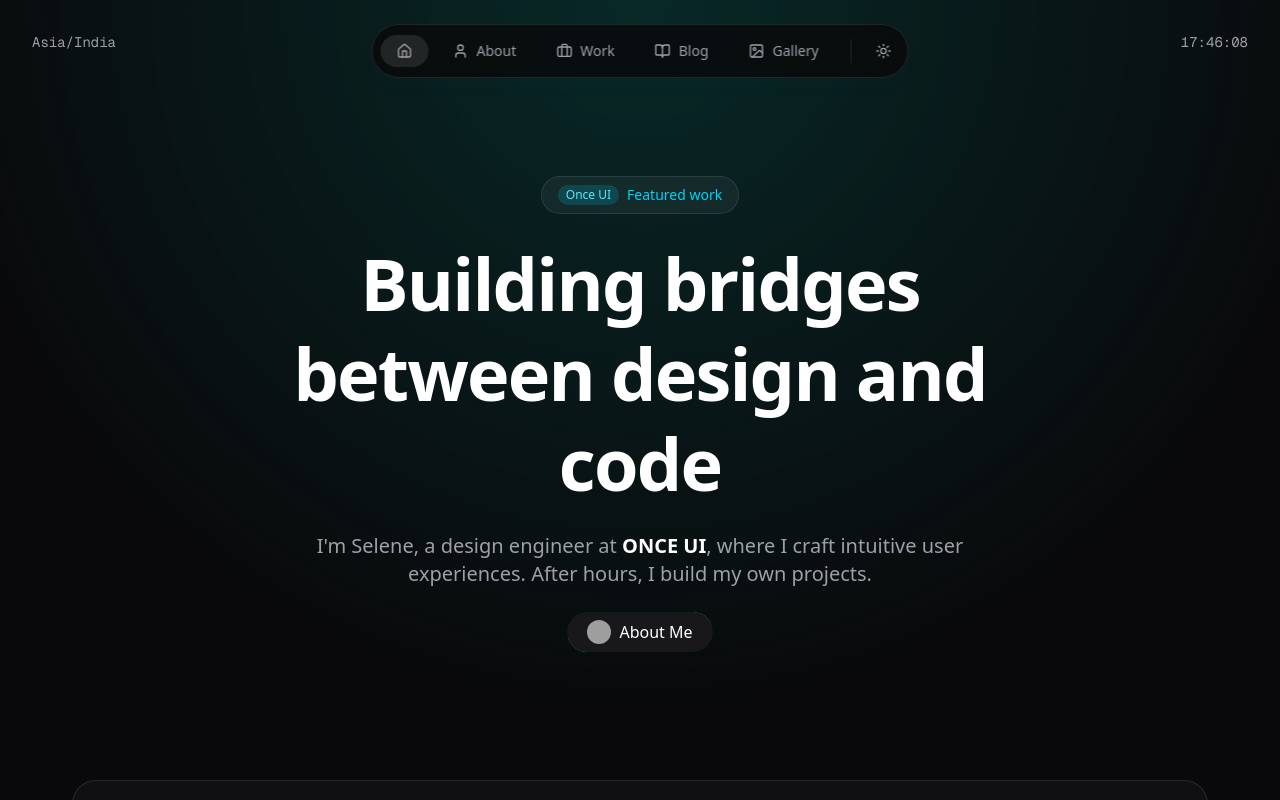
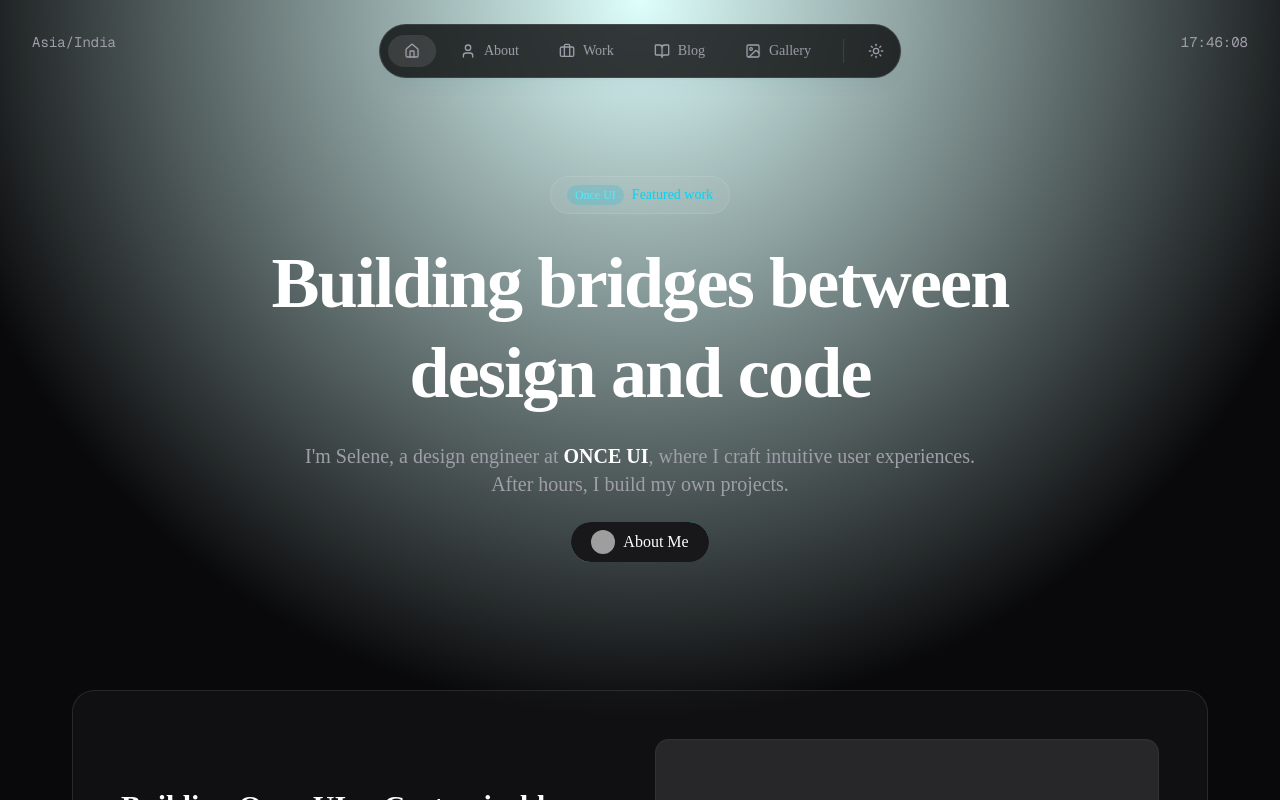
Before and after one commit to codexAbhi007/portfoliov1, a Next.js app: page / in a window 1280 px wide. Shown: the top 800 px of the page. Built offline with nearby package versions, Linux system fonts and the light colour scheme; grey boxes are pictures that could not be loaded.

Commit message:
feat: initial commit

```diff
--- a/src/app/globals.css
+++ b/src/app/globals.css
@@ -1,29 +1,91 @@
 @import "tailwindcss";
+@import "tw-animate-css";
+@import "shadcn/tailwind.css";
 
 @custom-variant dark (&:is(.dark *));
 html {
   scroll-behavior: smooth;
 }
-:root {
-  --background: #fafafa;
-  --foreground: #09090b;
-}
 
 .dark {
-  --background: #09090b;
-  --foreground: #fafafa;
+  --background: oklch(0.145 0 0);
+  --foreground: oklch(0.985 0 0);
+  --card: oklch(0.205 0 0);
+  --card-foreground: oklch(0.985 0 0);
+  --popover: oklch(0.205 0 0);
+  --popover-foreground: oklch(0.985 0 0);
+  --primary: oklch(0.922 0 0);
+  --primary-foreground: oklch(0.205 0 0);
+  --secondary: oklch(0.269 0 0);
+  --secondary-foreground: oklch(0.985 0 0);
+  --muted: oklch(0.269 0 0);
+  --muted-foreground: oklch(0.708 0 0);
+  --accent: oklch(0.269 0 0);
+  --accent-foreground: oklch(0.985 0 0);
+  --destructive: oklch(0.704 0.191 22.216);
+  --border: oklch(1 0 0 / 10%);
+  --input: oklch(1 0 0 / 15%);
+  --ring: oklch(0.556 0 0);
+  --chart-1: oklch(0.809 0.105 251.813);
+  --chart-2: oklch(0.623 0.214 259.815);
+  --chart-3: oklch(0.546 0.245 262.881);
+  --chart-4: oklch(0.488 0.243 264.376);
+  --chart-5: oklch(0.424 0.199 265.638);
+  --sidebar: oklch(0.205 0 0);
+  --sidebar-foreground: oklch(0.985 0 0);
+  --sidebar-primary: oklch(0.488 0.243 264.376);
+  --sidebar-primary-foreground: oklch(0.985 0 0);
+  --sidebar-accent: oklch(0.269 0 0);
+  --sidebar-accent-foreground: oklch(0.985 0 0);
+  --sidebar-border: oklch(1 0 0 / 10%);
+  --sidebar-ring: oklch(0.556 0 0);
 }
 
 @theme inline {
   --color-background: var(--background);
   --color-foreground: var(--foreground);
-  --font-sans: var(--font-geist-sans);
+  --font-sans: var(--font-sans);
   --font-mono: var(--font-geist-mono);
+  --color-sidebar-ring: var(--sidebar-ring);
+  --color-sidebar-border: var(--sidebar-border);
+  --color-sidebar-accent-foreground: var(--sidebar-accent-foreground);
+  --color-sidebar-accent: var(--sidebar-accent);
+  --color-sidebar-primary-foreground: var(--sidebar-primary-foreground);
+  --color-sidebar-primary: var(--sidebar-primary);
+  --color-sidebar-foreground: var(--sidebar-foreground);
+  --color-sidebar: var(--sidebar);
+  --color-chart-5: var(--chart-5);
+  --color-chart-4: var(--chart-4);
+  --color-chart-3: var(--chart-3);
+  --color-chart-2: var(--chart-2);
+  --color-chart-1: var(--chart-1);
+  --color-ring: var(--ring);
+  --color-input: var(--input);
+  --color-border: var(--border);
+  --color-destructive: var(--destructive);
+  --color-accent-foreground: var(--accent-foreground);
+  --color-accent: var(--accent);
+  --color-muted-foreground: var(--muted-foreground);
+  --color-muted: var(--muted);
+  --color-secondary-foreground: var(--secondary-foreground);
+  --color-secondary: var(--secondary);
+  --color-primary-foreground: var(--primary-foreground);
+  --color-primary: var(--primary);
+  --color-popover-foreground: var(--popover-foreground);
+  --color-popover: var(--popover);
+  --color-card-foreground: var(--card-foreground);
+  --color-card: var(--card);
+  --radius-sm: calc(var(--radius) * 0.6);
+  --radius-md: calc(var(--radius) * 0.8);
+  --radius-lg: var(--radius);
+  --radius-xl: calc(var(--radius) * 1.4);
+  --radius-2xl: calc(var(--radius) * 1.8);
+  --radius-3xl: calc(var(--radius) * 2.2);
+  --radius-4xl: calc(var(--radius) * 2.6);
 }
 
 body {
   background-color: var(--background);
-  color: var(--foreground);
   font-family: var(--font-sans);
   background-attachment: fixed;
 }
@@ -52,3 +114,50 @@
 .animate-spin-slow {
   animation: spin-slow 6s linear infinite;
 }
+
+:root {
+  --background: oklch(1 0 0);
+  --foreground: oklch(0.145 0 0);
+  --card: oklch(1 0 0);
+  --card-foreground: oklch(0.145 0 0);
+  --popover: oklch(1 0 0);
+  --popover-foreground: oklch(0.145 0 0);
+  --primary: oklch(0.205 0 0);
+  --primary-foreground: oklch(0.985 0 0);
+  --secondary: oklch(0.97 0 0);
+  --secondary-foreground: oklch(0.205 0 0);
+  --muted: oklch(0.97 0 0);
+  --muted-foreground: oklch(0.556 0 0);
+  --accent: oklch(0.97 0 0);
+  --accent-foreground: oklch(0.205 0 0);
+  --destructive: oklch(0.577 0.245 27.325);
+  --border: oklch(0.922 0 0);
+  --input: oklch(0.922 0 0);
+  --ring: oklch(0.708 0 0);
+  --chart-1: oklch(0.809 0.105 251.813);
+  --chart-2: oklch(0.623 0.214 259.815);
+  --chart-3: oklch(0.546 0.245 262.881);
+  --chart-4: oklch(0.488 0.243 264.376);
+  --chart-5: oklch(0.424 0.199 265.638);
+  --radius: 0.625rem;
+  --sidebar: oklch(0.985 0 0);
+  --sidebar-foreground: oklch(0.145 0 0);
+  --sidebar-primary: oklch(0.205 0 0);
+  --sidebar-primary-foreground: oklch(0.985 0 0);
+  --sidebar-accent: oklch(0.97 0 0);
+  --sidebar-accent-foreground: oklch(0.205 0 0);
+  --sidebar-border: oklch(0.922 0 0);
+  --sidebar-ring: oklch(0.708 0 0);
+}
+
+@layer base {
+  * {
+    @apply border-border outline-ring/50;
+  }
+  body {
+    @apply bg-background text-foreground;
+  }
+  html {
+    @apply font-sans;
+  }
+}
```
Also changed, not shown: 2 other files (tests, documents, lock files or other folders).
